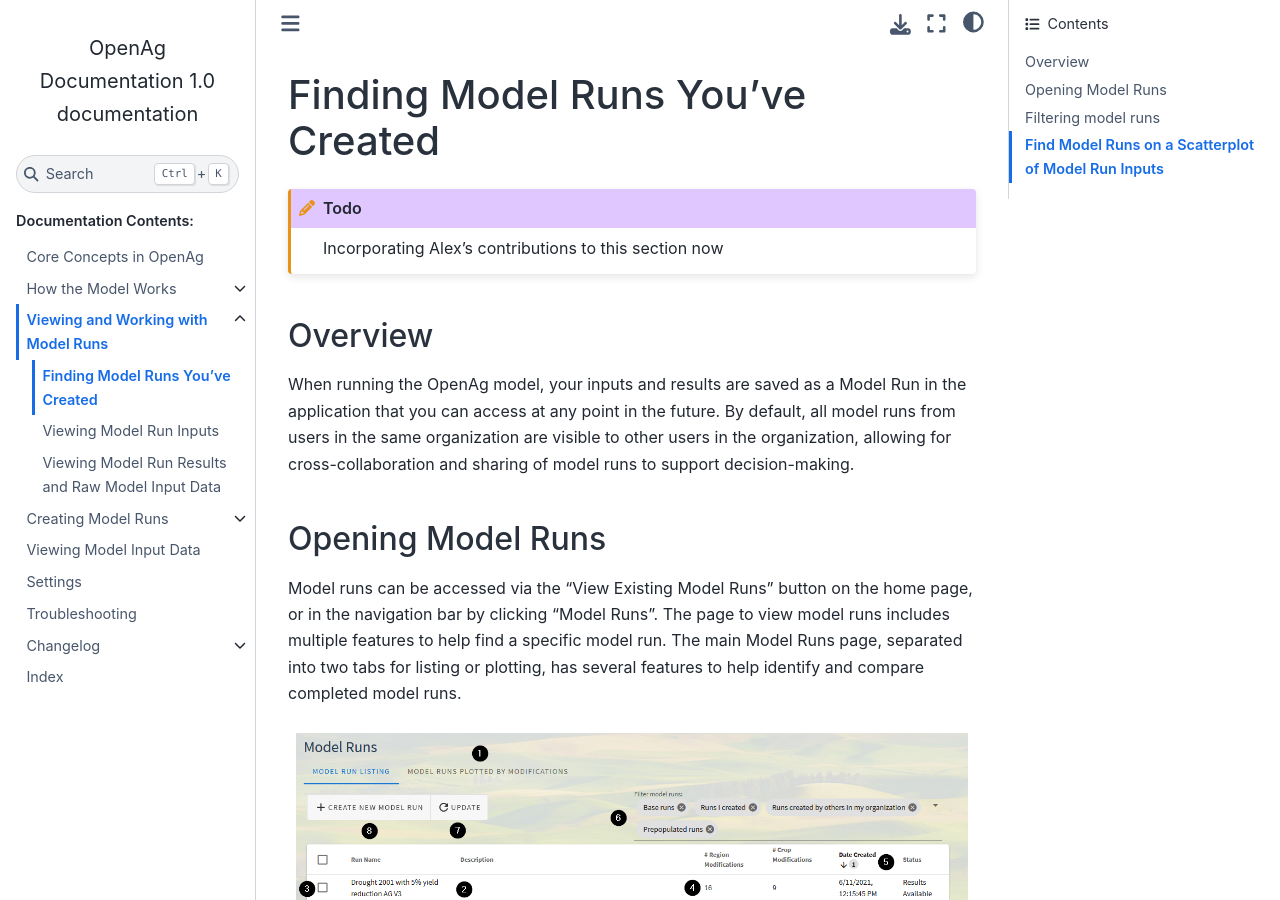
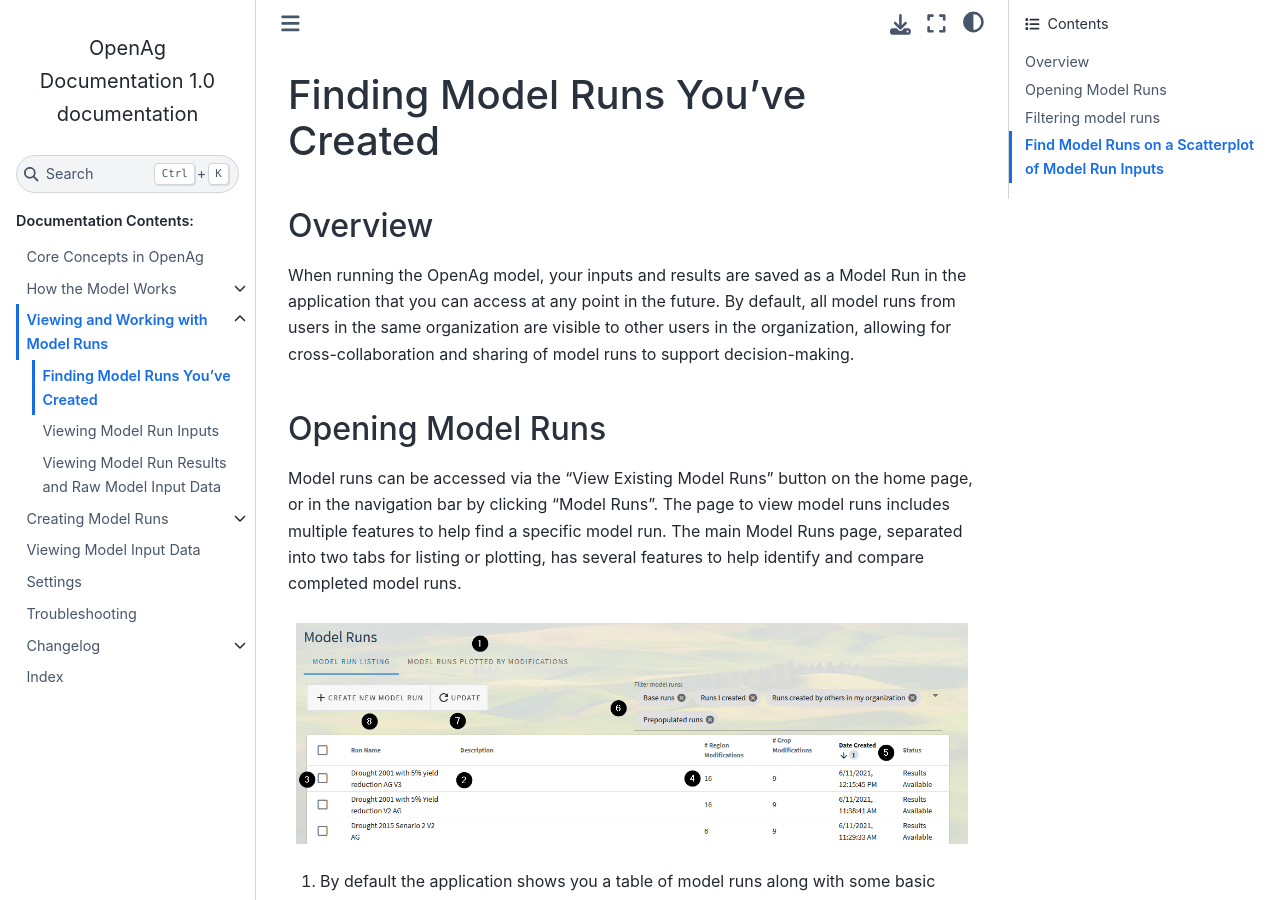
Before and after one commit to Water-Systems-Management-UCM/OpenAg_Docs, a Sphinx documentation site: the page built from source/ListModelRuns/list_model_runs.rst, in a window 1280 px wide and 900 px high. Built offline with Sphinx 7.4.7 and the Sphinx Book theme 1.1.4, drawn with Linux system fonts in a browser that asks for light colours.

Commit message:
Removing Todo that would mess with crosslinks

```diff
--- a/source/ListModelRuns/list_model_runs.rst
+++ b/source/ListModelRuns/list_model_runs.rst
@@ -9,8 +9,6 @@
 ===================================
 
 .. _FindingModelRunsOverviewSection:
-
-.. todo:: Incorporating Alex's contributions to this section now
 
 Overview
 ----------------
```
